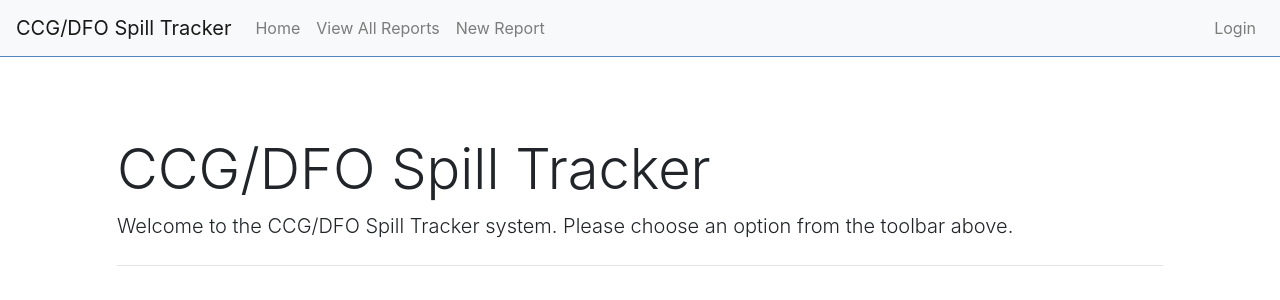
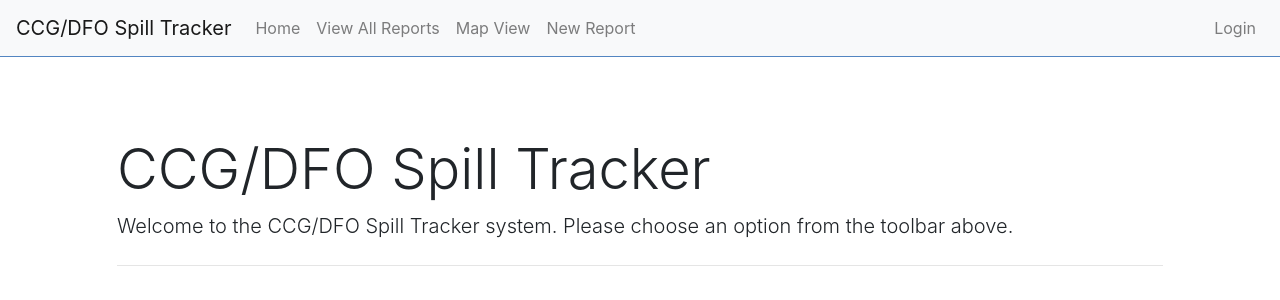
Before and after one commit to mpetermangis/dfo-spilltracker, a Python web app: template app/templates/index.html in a window 1280 px wide. Shown: the top 300 px of the page. Run offline with Jinja, Linux system fonts and the light colour scheme; the template is opened without the code that fills it, so the values that code supplies are empty; some libraries are stand-ins or nearby versions.

Commit message:
Add map view to navbar

```diff
--- a/app/templates/_base.html
+++ b/app/templates/_base.html
@@ -30,6 +30,9 @@
                 </li>
                 <li class="nav-item">
                     <a class="nav-link" href="{{ url_for('report.reports_all') }}">View All Reports</a>
+                </li>
+                <li class="nav-item">
+                    <a class="nav-link" href="{{ url_for('report.reports_map') }}">Map View</a>
                 </li>
                 <li class="nav-item">
                     <a class="nav-link" href="{{ url_for('report.new_report') }}">New Report</a>
```
